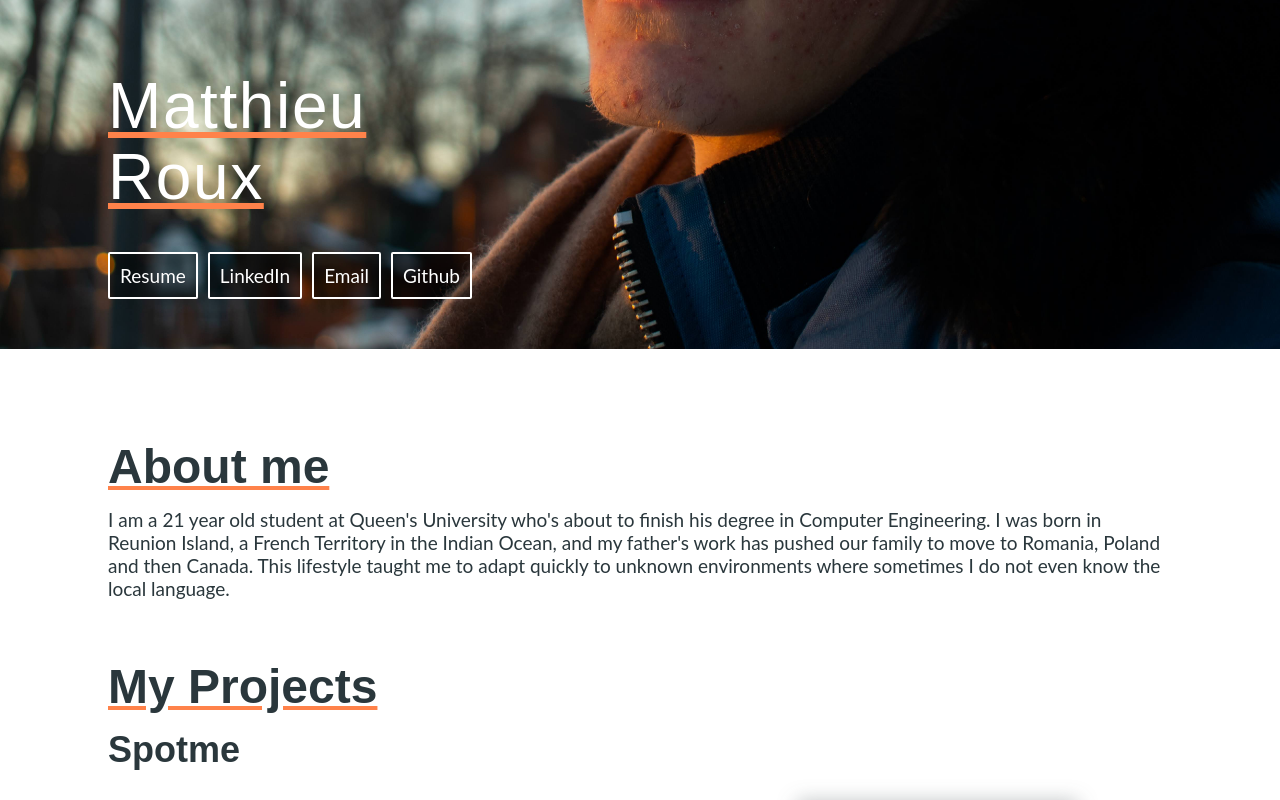
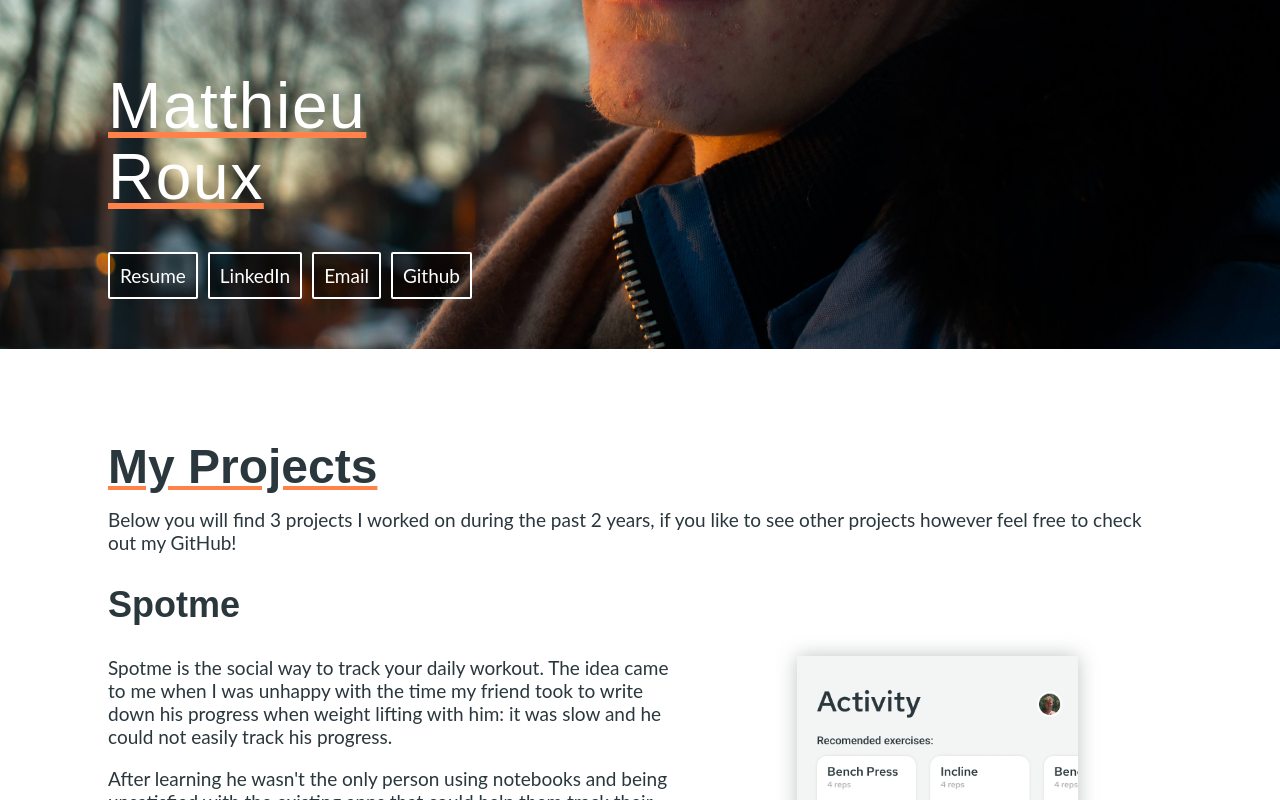
Before and after one commit to M4TTRX/matthieu-roux-website, a React (Create React App) app: page / in a window 1280 px wide. Shown: the part 451-1251 px from the top of the page. Built offline with nearby package versions, Linux system fonts and the light colour scheme.

Commit message:
Updated resume and removed obsolete sections

```diff
--- a/src/App.js
+++ b/src/App.js
@@ -64,7 +64,6 @@ function App() {
 
           {bannerSection}
           <div className="content">
-            {aboutMeSection}
             {myProjectsSection}
             {myResumeSection}
           </div>
@@ -119,12 +118,14 @@ function createAboutMe(content) {
 
 function createMyProjectsSection(content, theme) {
   var projects = [];
+  const intro = content.intro;
   for (let project of content.projects) {
     projects.push(PortfolioItem(project, theme));
   }
   return (
     <div className="padded-div">
       <h1 className="h1">{content.h1}</h1>
+      <p>{intro}</p>
       {projects}
     </div>
   );
--- a/src/resources/lang/en.json
+++ b/src/resources/lang/en.json
@@ -2,7 +2,7 @@
   "bannerSection": {
     "resumeButton": {
       "label": "Resume",
-      "url": "/resume/resume-en.pdf"
+      "url": "/resume/ROUX_Matthieu_FR_4IF.pdf"
     },
     "linkedInButton": {
       "label": "LinkedIn",
@@ -23,6 +23,7 @@
   },
   "myProjectsSection": {
     "h1": "My Projects",
+    "intro": "Below you will find 3 projects I worked on during the past 2 years, if you like to see other projects however feel free to check out my GitHub!",
     "projects": [
       {
         "title": "Spotme",
@@ -58,7 +59,7 @@
     "body": "Want to know more about my education and work experience? Check out my resume below!",
     "button": {
       "label": "Resume",
-      "url": "/resume/resume-en.pdf"
+      "url": "/resume/ROUX_Matthieu_FR_4IF.pdf"
     }
   }
 }
```
Also changed, not shown: 1 other file (tests, documents, lock files or other folders).
